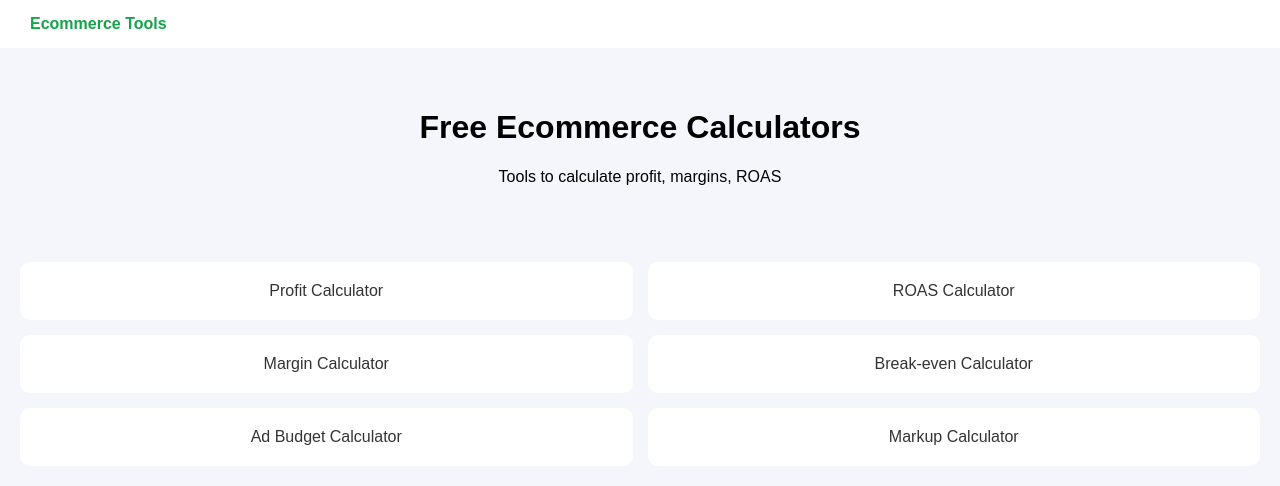
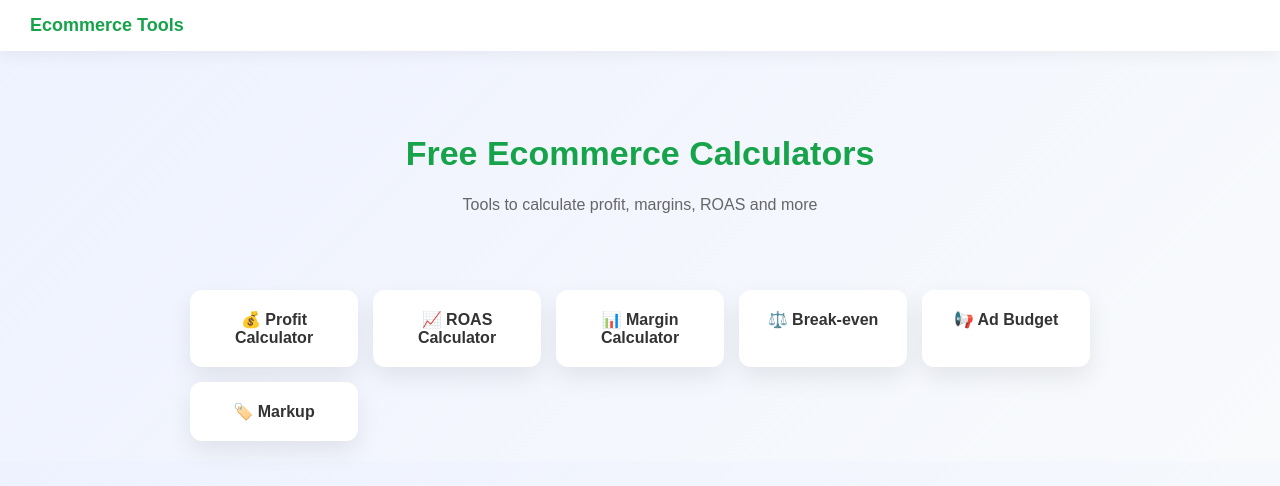
Before and after one commit to drlou-cpu/profit-calculator, a plain HTML site: page index.html in a window 1280 px wide. Drawn offline with Linux system fonts and the light colour scheme.

Commit message:
Update index.html

```diff
--- a/index.html
+++ b/index.html
@@ -2,47 +2,77 @@
 <html>
 
 <head>
+
 <title>Ecommerce Tools</title>
 
 <style>
 
 body{
 font-family:Arial;
-background:#f4f6fb;
+background:linear-gradient(135deg,#eef2ff,#f8fafc);
 margin:0;
 }
 
+/* NAVBAR */
 .nav{
 display:flex;
 justify-content:space-between;
+align-items:center;
 padding:15px 30px;
 background:white;
+box-shadow:0 4px 15px rgba(0,0,0,0.05);
 }
 
 .logo{
 color:#16a34a;
 font-weight:bold;
+font-size:18px;
 }
 
+/* HERO */
 .hero{
 text-align:center;
-padding:40px;
+padding:60px 20px 40px;
 }
 
+.hero h1{
+font-size:34px;
+color:#16a34a;
+}
+
+.hero p{
+color:#666;
+margin-top:10px;
+}
+
+/* GRID */
 .tools{
 display:grid;
-grid-template-columns:repeat(2,1fr);
+grid-template-columns:repeat(auto-fit,minmax(160px,1fr));
 gap:15px;
 padding:20px;
+max-width:900px;
+margin:auto;
 }
 
+/* CARD */
 .card{
 background:white;
 padding:20px;
-border-radius:10px;
+border-radius:12px;
 text-align:center;
 text-decoration:none;
 color:#333;
+box-shadow:0 10px 25px rgba(0,0,0,0.08);
+transition:0.3s;
+font-weight:bold;
+}
+
+.card:hover{
+background:#22c55e;
+color:white;
+transform:translateY(-5px);
+box-shadow:0 20px 40px rgba(0,0,0,0.15);
 }
 
 </style>
@@ -57,17 +87,17 @@ color:#333;
 
 <div class="hero">
 <h1>Free Ecommerce Calculators</h1>
-<p>Tools to calculate profit, margins, ROAS</p>
+<p>Tools to calculate profit, margins, ROAS and more</p>
 </div>
 
 <div class="tools">
 
-<a href="profit-calculator.html" class="card">Profit Calculator</a>
-<a href="roas-calculator.html" class="card">ROAS Calculator</a>
-<a href="margin-calculator.html" class="card">Margin Calculator</a>
-<a href="break-even-calculator.html" class="card">Break-even Calculator</a>
-<a href="ad-budget-calculator.html" class="card">Ad Budget Calculator</a>
-<a href="markup-calculator.html" class="card">Markup Calculator</a>
+<a href="profit-calculator.html" class="card">💰 Profit Calculator</a>
+<a href="roas-calculator.html" class="card">📈 ROAS Calculator</a>
+<a href="margin-calculator.html" class="card">📊 Margin Calculator</a>
+<a href="break-even-calculator.html" class="card">⚖️ Break-even</a>
+<a href="ad-budget-calculator.html" class="card">📢 Ad Budget</a>
+<a href="markup-calculator.html" class="card">🏷️ Markup</a>
 
 </div>
 
```
